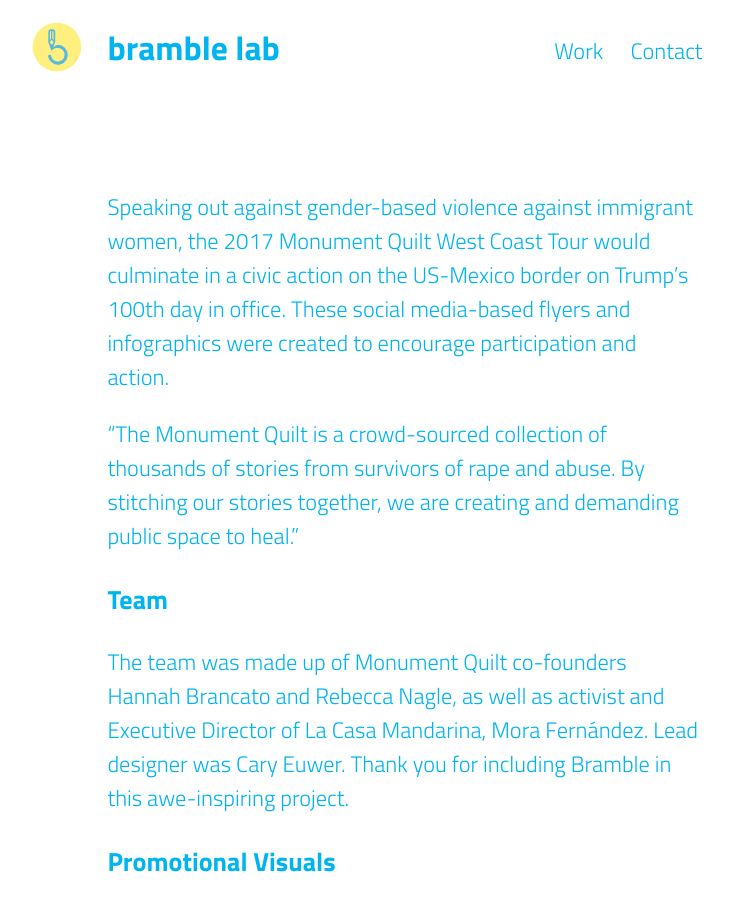
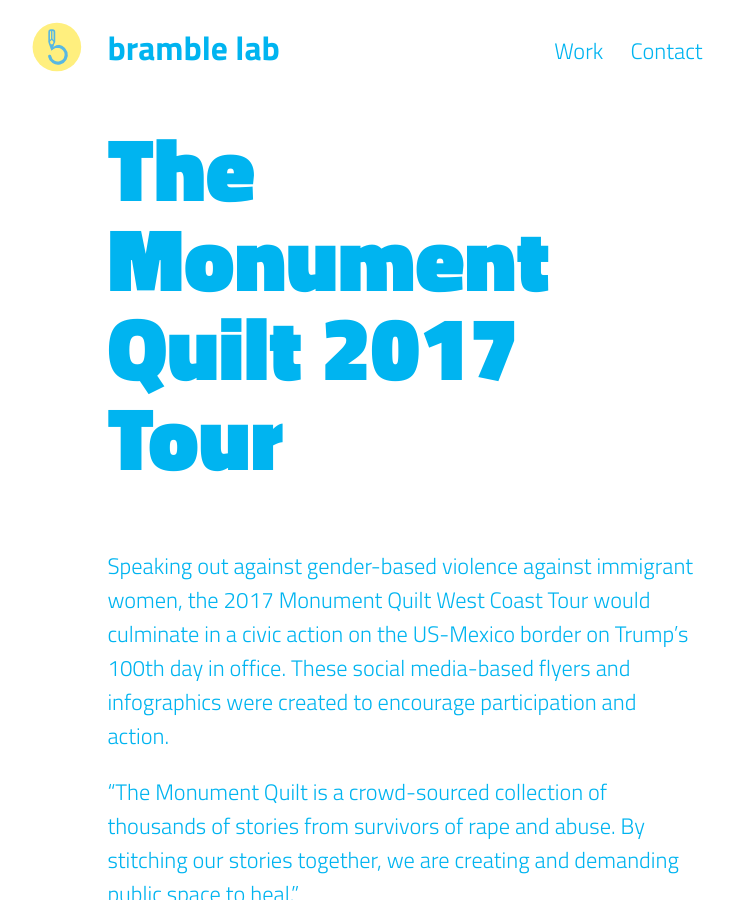
Before and after one commit to bramblelab/bramblelab.github.io, a Jekyll site: the page built from _posts/2017-03-01-monument.markdown, in a window 1280 px wide and 900 px high. Shown: the whole window, without its empty margins (235-969 px from the left). Built offline with Jekyll 4.4.1, drawn with Linux system fonts in a browser that asks for light colours; our own code applies the rules of GitHub Pages for plain Markdown files.

Commit message:
Removed : from title

```diff
--- a/_posts/2017-03-01-monument.markdown
+++ b/_posts/2017-03-01-monument.markdown
@@ -1,5 +1,5 @@
 ---
-title: The Monument Quilt: 2017 Tour
+title: The Monument Quilt 2017 Tour
 date: 2017-03-24 00:00:00 Z
 permalink: "/monument/"
 categories:
```
